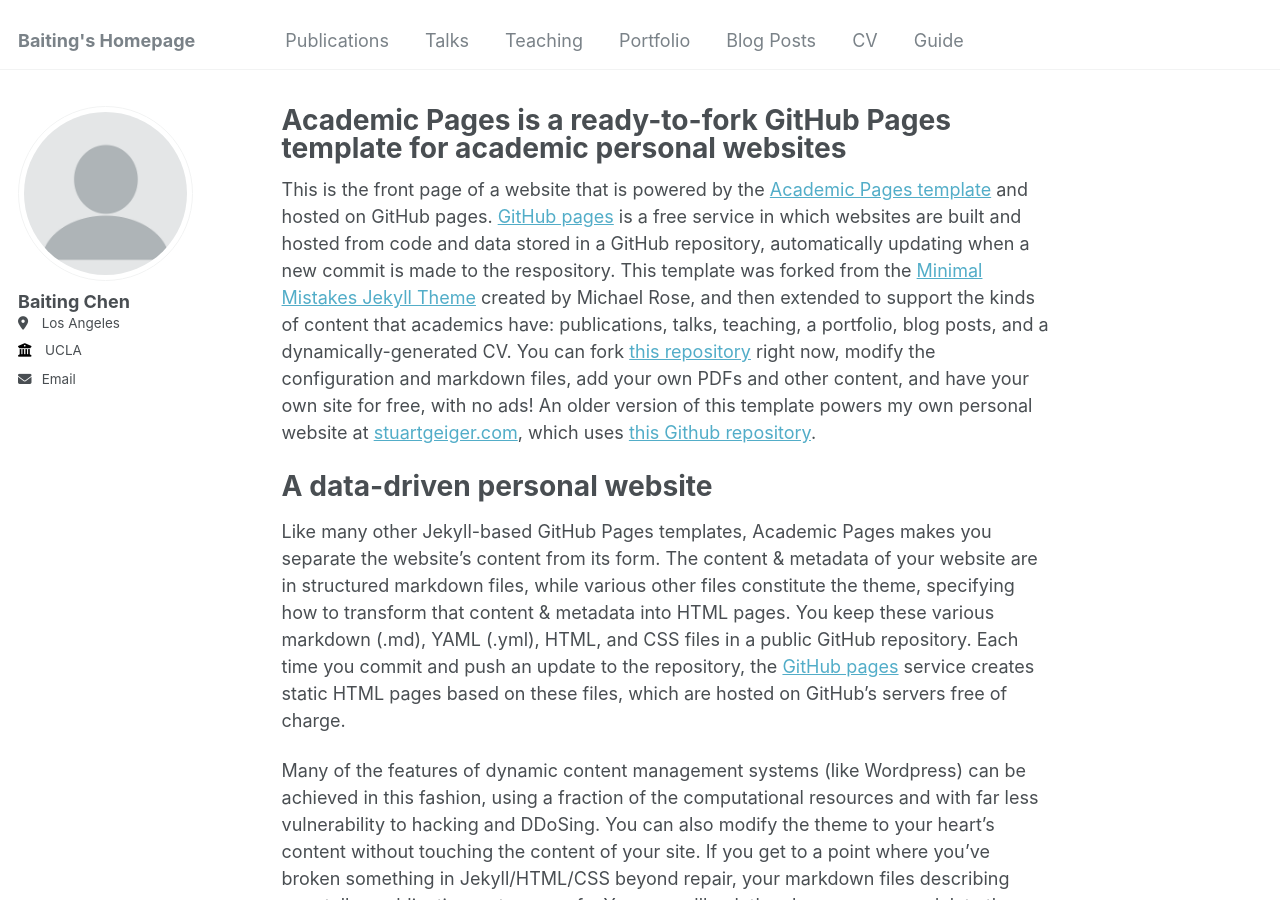
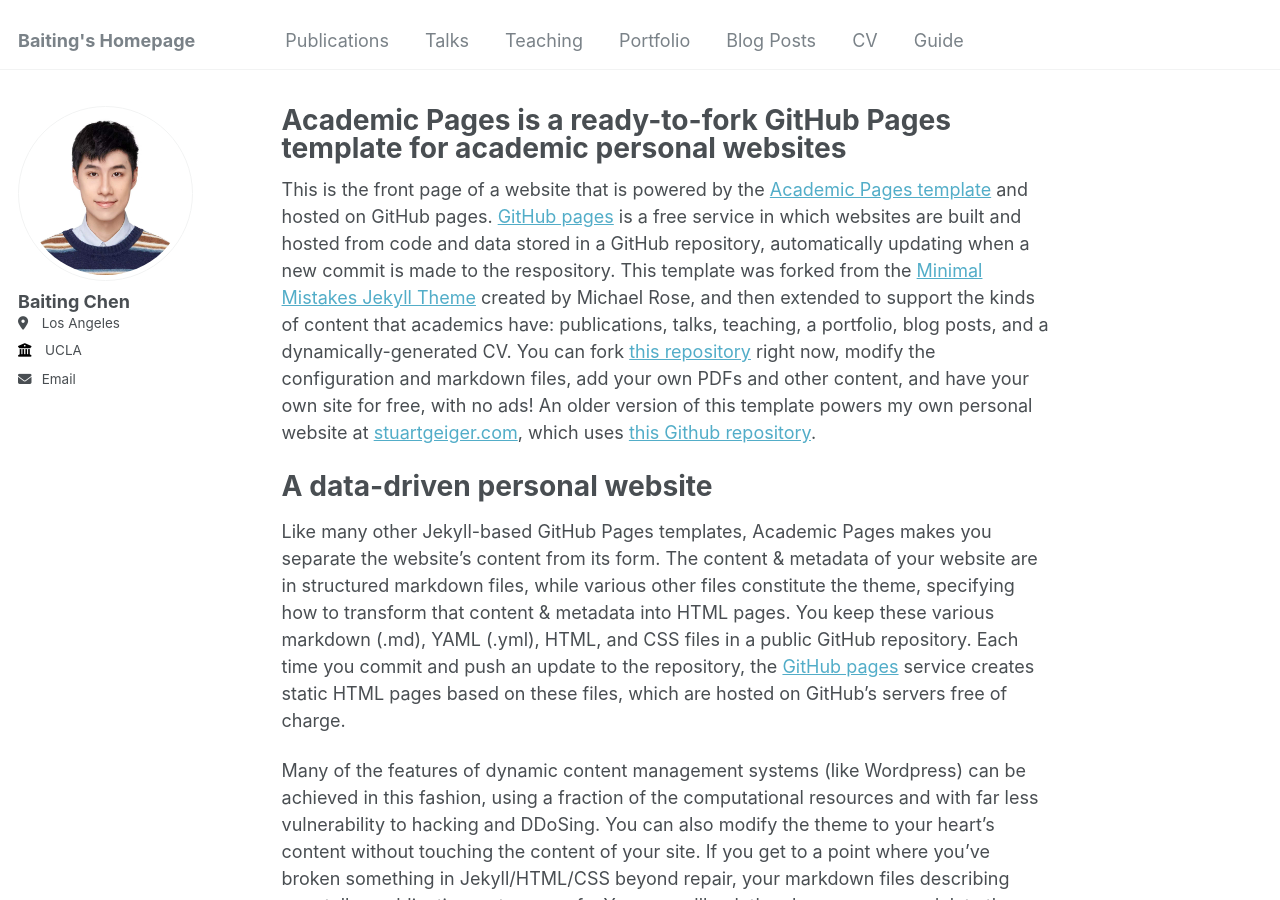
Before and after one commit to baiting0522/baiting0522.github.io, a Jekyll site: the page built from _pages/about.md, in a window 1280 px wide and 900 px high. Built offline with Jekyll 4.4.1, drawn with Linux system fonts in a browser that asks for light colours.

Commit message:
Update _config.yml

```diff
--- a/_config.yml
+++ b/_config.yml
@@ -21,7 +21,7 @@ repository               : "baiting0522/baiting0522.github.io"
 #               Additional customization can be done by editing /_includes/author-profile.html
 author:
   # Biographic information
-  avatar           : "profile.png"
+  avatar           : "Baiting Chen_photo.jpg"
   name             : "Baiting Chen"
   pronouns         : # example: "she/her"
   bio              : #"Short biography for the left-hand sidebar"
```
